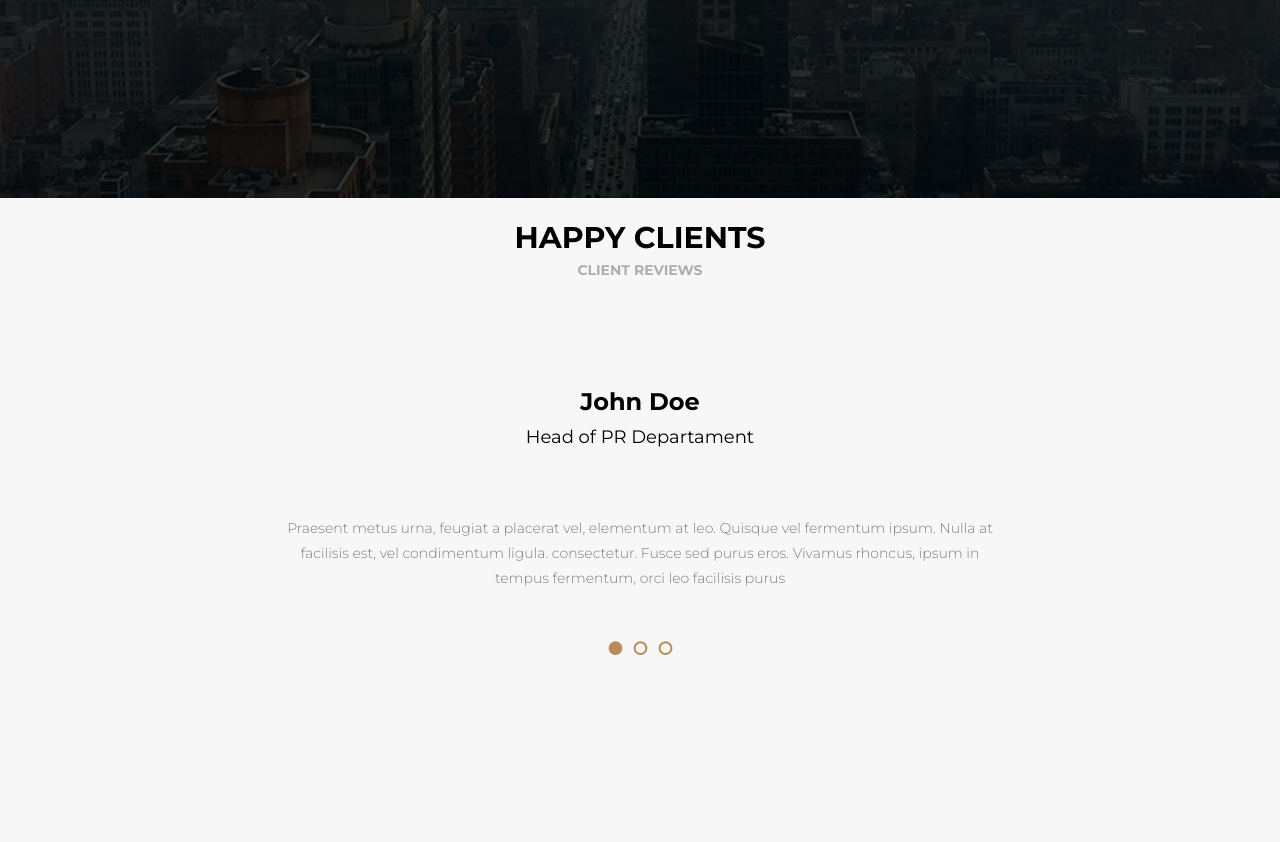
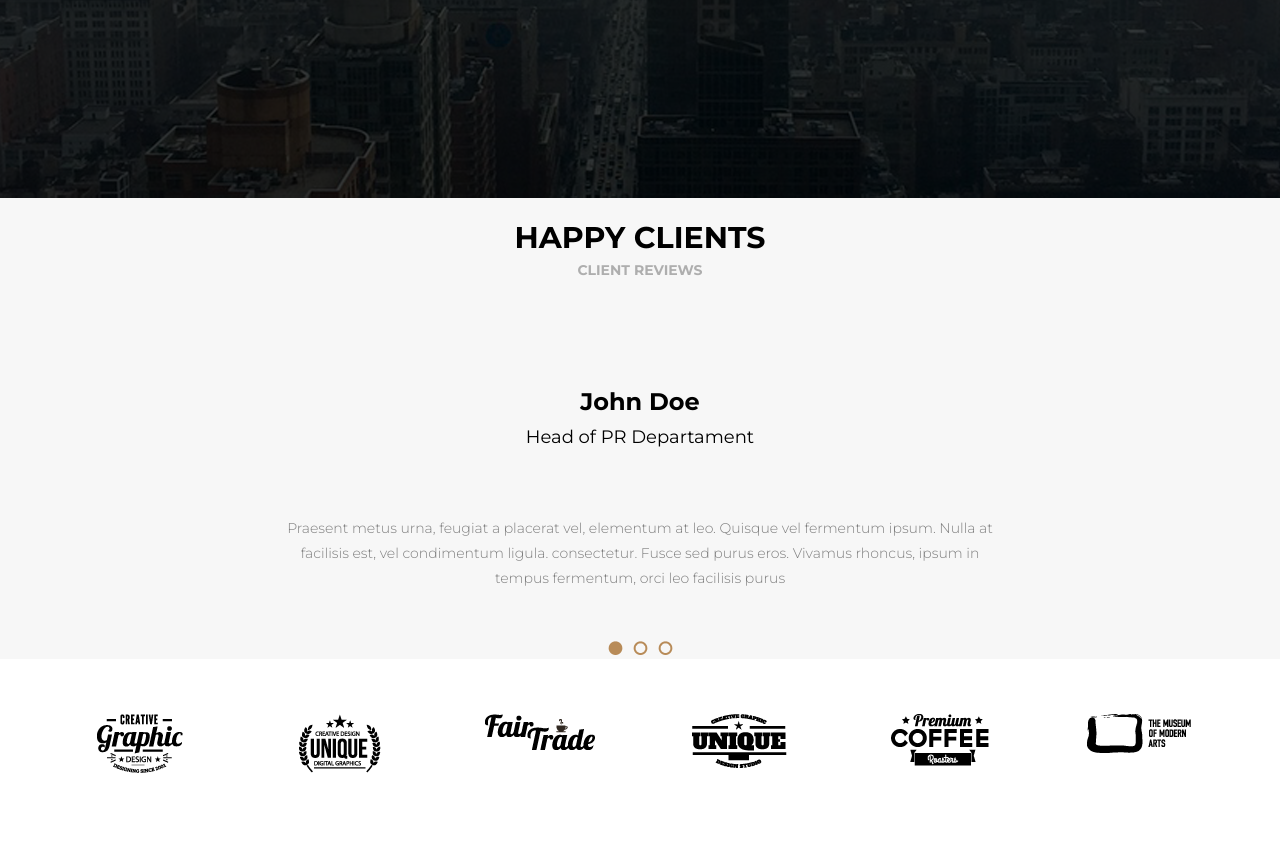
Before and after one commit to MichBrusilo/landing_page_awax, a website: page index.html in a window 1280 px wide. Shown: the part 3191-4033 px from the top of the page. Before the commit the page ends 3850 px from the top, so only its background shows below. Drawn offline with Linux system fonts and the light colour scheme.

Commit message:
Add logos section

```diff
--- a/css/style.css
+++ b/css/style.css
@@ -484,3 +484,10 @@ nav a:hover {
   padding-bottom: 50px;
   margin: 0 auto;
 }
+
+/* LOGOS */
+
+.logos-container {
+  background-color: #ffffff;
+  padding: 55px 0 65px 0;
+}
--- a/index.html
+++ b/index.html
@@ -328,5 +328,32 @@
 						</div>
 					</div>
 			</section>
+
+	<!-- Logos -->
+
+			<section class="logos-container">
+				<div class="container">
+					<div class="row">
+						<div class="col-2 col-m-4 col-s-6">
+							<img src="images/Logo_1.png" alt="">
+						</div>
+						<div class="col-2 col-m-4 col-s-6">
+							<img src="images/Logo_2.png" alt="">
+						</div>
+						<div class="col-2 col-m-4 col-s-6">
+							<img src="images/Logo_3.png" alt="">
+						</div>
+						<div class="col-2 col-m-4 col-s-6">
+							<img src="images/Logo_4.png" alt="">
+						</div>
+						<div class="col-2 col-m-4 col-s-6">
+							<img src="images/Logo_5.png" alt="">
+						</div>
+						<div class="col-2 col-m-4 col-s-6">
+							<img src="images/Logo_6.png" alt="">
+						</div>
+					</div>
+				</div>
+			</section>
 	</main>
 </body>
```
Also changed, not shown: images/Logo_1.png (added), images/Logo_2.png (added), images/Logo_3.png (added), images/Logo_4.png (added), images/Logo_5.png (added), images/Logo_6.png (added).
